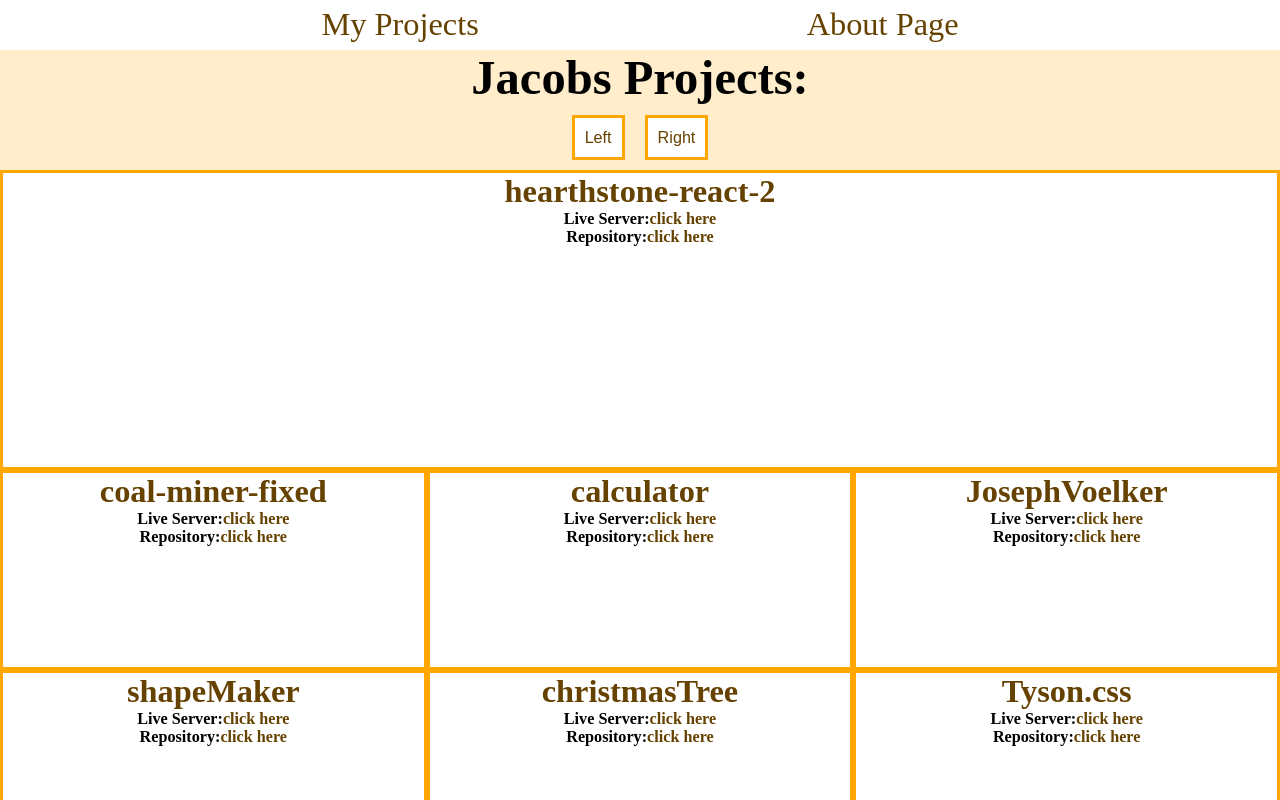
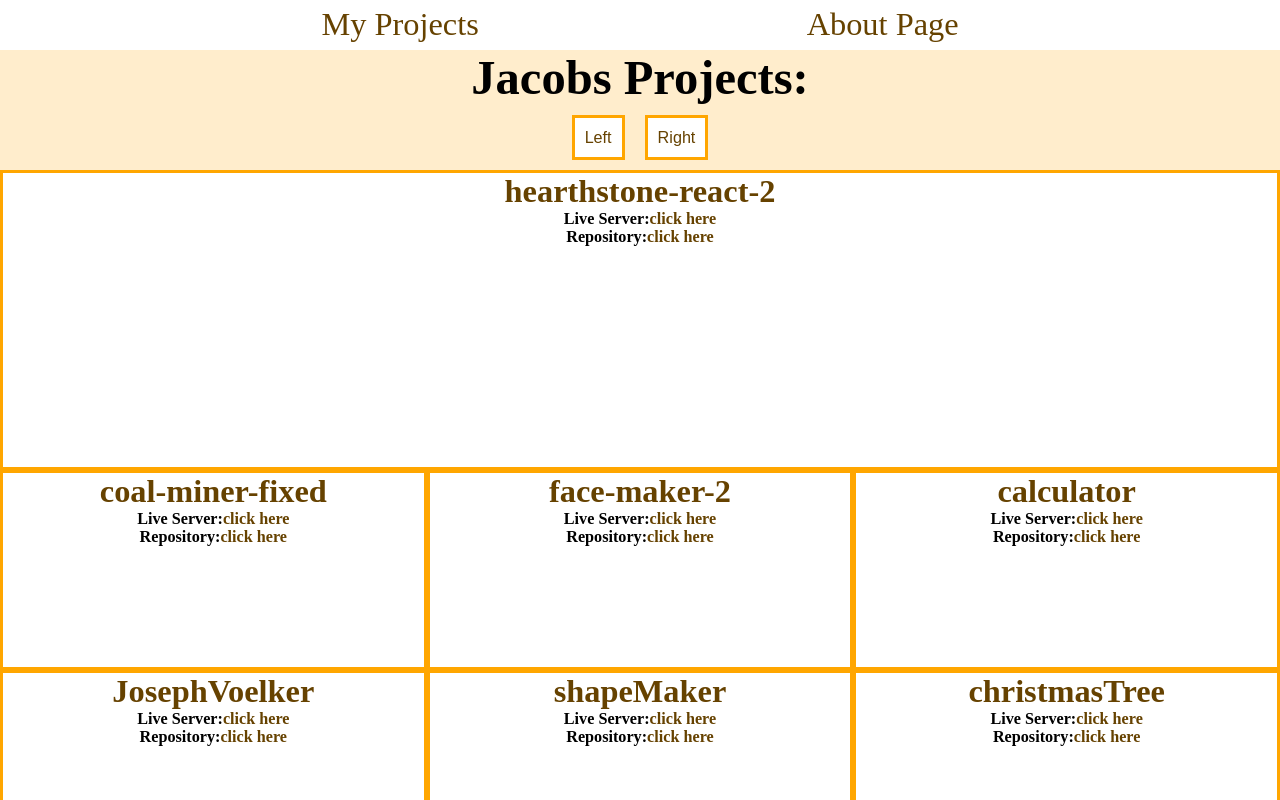
Before and after one commit to collerhatguy/portfolio-react, a React (Create React App) app: page /projects in a window 1280 px wide. Shown: the top 800 px of the page. Built offline with nearby package versions, Linux system fonts and the light colour scheme; the HTML template or start-up script is replaced by a standard one.

Commit message:
added face maker

```diff
--- a/src/components/ProjectPage.js
+++ b/src/components/ProjectPage.js
@@ -10,6 +10,10 @@ export default function ProjectPage() {
       },
       {
         name: "coal-miner-fixed",
+        img: "https://imgur.com/3GrWKTx",
+      },
+      {
+        name: "face-maker-2",
         img: "https://imgur.com/3GrWKTx",
       },
       {
```
